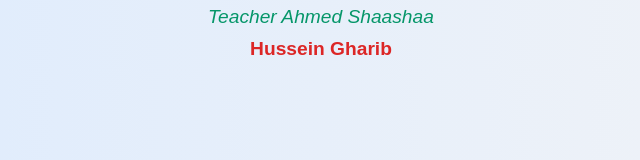
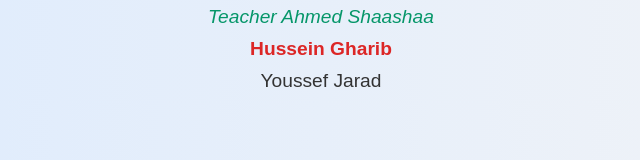
Before and after one commit to Hussein-Gharib/my-first-git-project, a plain HTML site: page index.html in a window 1280 px wide. Shown: the part 163-323 px from the top of the page, without its empty margins (319-959 px from the left). Drawn offline with Linux system fonts and the light colour scheme.

Commit message:
Adding youssef

```diff
--- a/index.html
+++ b/index.html
@@ -44,5 +44,6 @@
     <p>Welcome to Group C web development</p>
     <p>Teacher Ahmed Shaashaa </p>
     <p>Hussein Gharib</p>
+    <p>Youssef Jarad</p>
   </body>
 </html>
```
